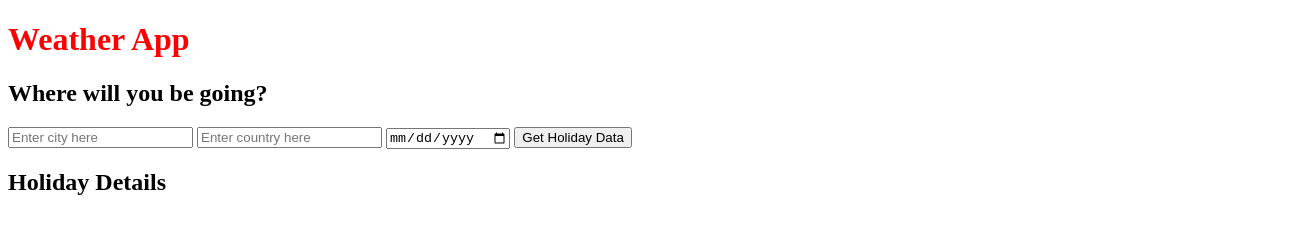
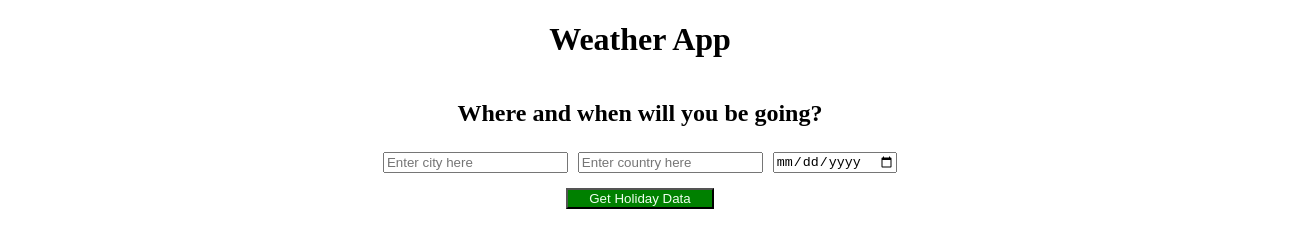
Before and after one commit to echthys/FEND-CAPSTONE, a website built with webpack: page src/client/views/index.html in a window 1280 px wide. Shown: the whole page, 1312 px wide, since content can reach past the window. Built offline with nearby package versions, Linux system fonts and the light colour scheme.

Commit message:
feat: updated styles

```diff
--- a/src/client/styles/styles.scss
+++ b/src/client/styles/styles.scss
@@ -1,3 +1,7 @@
-h1 {
-    color: red;
+p {
+    margin: 1%;
 }
+
+.center {
+    text-align: center;
+}
--- a/src/client/views/index.html
+++ b/src/client/views/index.html
@@ -9,28 +9,31 @@
 </head>
 
 <body>
-    <h1>Weather App</h1>
+    <h1 class="center">Weather App</h1>
 
     <div id="app">
         <section>
-            <div class="">
-                <h2>Where will you be going?</h2>
-                <input type="text" id="city" placeholder="Enter city here">
-                <input type="text" id="country" placeholder="Enter country here">
-                <input id="date" type="date">
-                <button id="generate" type="submit">Get Holiday Data</button>
+            <div class="info">
+                <h2 class="center">Where and when will you be going?</h2>
+                <div class="dataInput">
+                    <input type=" text" id="city" placeholder="Enter city here">
+                    <input type="text" id="country" placeholder="Enter country here">
+                    <input id="date" type="date">
+                </div>
+
+                <button id="generate" class="center" type="submit">Get Holiday Data</button>
+
             </div>
+
 
         </section>
 
         <section>
             <div class="data hidden">
-                <h2>Holiday Details</h2>
-                <ul id="results">
-                   <p></p>
-                </ul>
+                <div id="results">
 
-                <img src="" alt="">
+
+                </div>
 
             </div>
         </section>
--- a/src/server/server.js
+++ b/src/server/server.js
@@ -93,7 +93,7 @@ const getForecastedWeather = async (lat, lng) => {
         forecast[day.valid_date] = {
             date: day.valid_date,
             temp: day.temp,
-            decription: day.weather.description
+            description: day.weather.description
         }
     }
     return forecast
```
